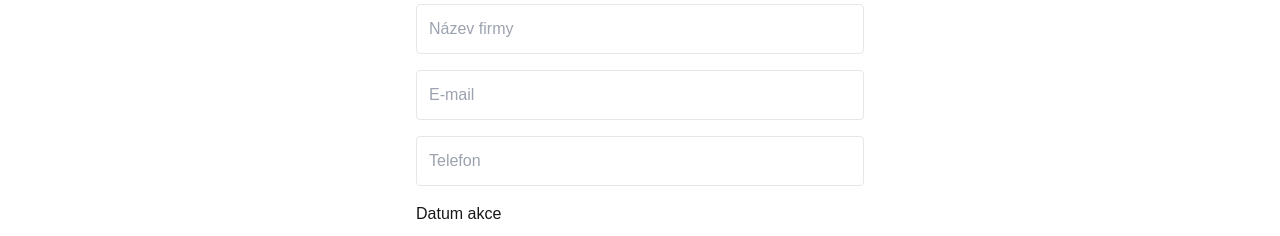
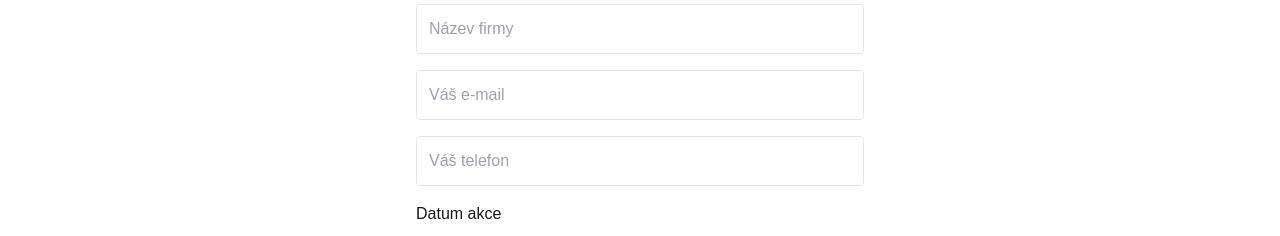
Before and after one commit to JanSladky/videojinak-web, a Next.js app: page /kontakt in a window 1280 px wide. Both pictures are taken after a click on the button "Firemní poptávka". Shown: the part 298-534 px from the top of the page. Built offline with nearby package versions, Linux system fonts and the light colour scheme.

Commit message:
Feature: přidání autocomplete k inputům

```diff
--- a/src/app/kontakt/page.tsx
+++ b/src/app/kontakt/page.tsx
@@ -122,11 +122,11 @@ export default function KontaktPage() {
       <form onSubmit={handleSubmit} className="mt-8 space-y-4 max-w-md mx-auto text-left">
         {activeTab === "svatebni" ? (
           <>
-            <input type="text" name="name" placeholder="Vaše jméno" value={formWedding.name} onChange={handleChange} required className="w-full p-3 border rounded" />
-            <input type="email" name="email" placeholder="Váš e-mail" value={formWedding.email} onChange={handleChange} required className="w-full p-3 border rounded" />
-            <input type="tel" name="phone" placeholder="Telefonní číslo" value={formWedding.phone} onChange={handleChange} required className="w-full p-3 border rounded" />
+            <input type="text" name="name" autoComplete="name" placeholder="Vaše jméno" value={formWedding.name} onChange={handleChange} required className="w-full p-3 border rounded" />
+            <input type="email" name="email" autoComplete="email" placeholder="Váš e-mail" value={formWedding.email} onChange={handleChange} required className="w-full p-3 border rounded" />
+            <input type="tel" name="phone" autoComplete="tel" placeholder="Telefonní číslo" value={formWedding.phone} onChange={handleChange} required className="w-full p-3 border rounded" />
             <span className="block mb-1 font-medium">Datum svatby</span>
-            <input type="date" name="wedding_date" value={formWedding.wedding_date} onChange={handleChange} required className="w-full p-3 border rounded" />
+            <input type="date" name="wedding_date" autoComplete="off" value={formWedding.wedding_date} onChange={handleChange} required className="w-full p-3 border rounded" />
             <select name="source" value={formWedding.source} onChange={handleChange} required className="w-full p-3 border rounded">
               <option value="">Odkud jste se o nás dozvěděli?</option>
               <option value="Facebook">Facebook</option>
@@ -139,11 +139,11 @@ export default function KontaktPage() {
           </>
         ) : (
           <>
-            <input type="text" name="company_name" placeholder="Název firmy" value={formCompany.company_name} onChange={(e) => handleChange(e, true)} required className="w-full p-3 border rounded" />
-            <input type="email" name="email" placeholder="E-mail" value={formCompany.email} onChange={(e) => handleChange(e, true)} required className="w-full p-3 border rounded" />
-            <input type="tel" name="phone" placeholder="Telefon" value={formCompany.phone} onChange={(e) => handleChange(e, true)} required className="w-full p-3 border rounded" />
+            <input type="text" name="company_name" autoComplete="organization" placeholder="Název firmy" value={formCompany.company_name} onChange={(e) => handleChange(e, true)} required className="w-full p-3 border rounded" />
+            <input type="email" name="email" autoComplete="email" placeholder="Váš e-mail" value={formCompany.email} onChange={(e) => handleChange(e, true)} required className="w-full p-3 border rounded" />
+            <input type="tel" name="phone" autoComplete="tel" placeholder="Váš telefon" value={formCompany.phone} onChange={(e) => handleChange(e, true)} required className="w-full p-3 border rounded" />
              <span className="block mb-1 font-medium">Datum akce</span>
-            <input type="date" name="event_date" value={formCompany.event_date} onChange={(e) => handleChange(e, true)} required className="w-full p-3 border rounded" />
+            <input type="date" name="event_date" autoComplete="off" value={formCompany.event_date} onChange={(e) => handleChange(e, true)} required className="w-full p-3 border rounded" />
             <textarea name="message" rows={5} placeholder="Popis akce" value={formCompany.message} onChange={(e) => handleChange(e, true)} className="w-full p-3 border rounded" />
           </>
         )}
```
